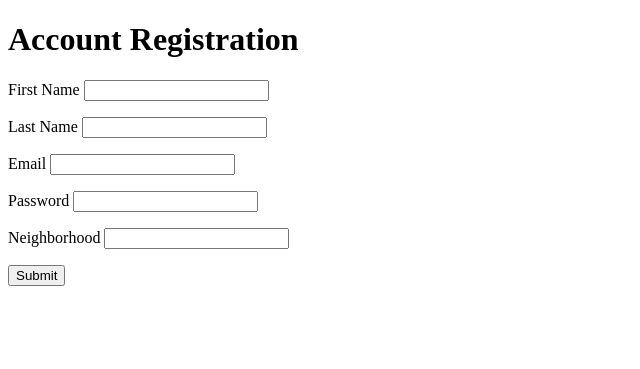
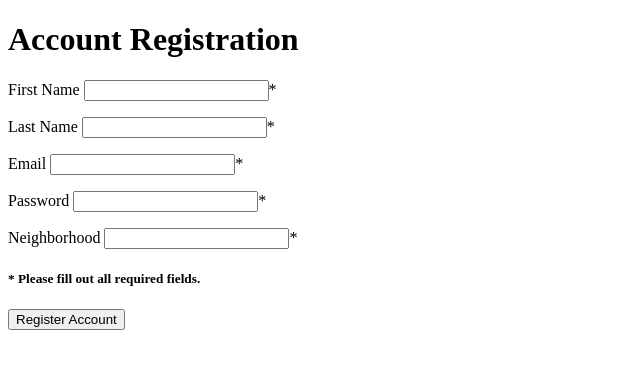
Before and after one commit to PeaPuffer/Kinjo-Community-App, a Flask app: page /register in a window 1280 px wide. Shown: the top 369 px of the page, without its empty margins (0-640 px from the left). Run offline with Flask 2, Linux system fonts and the light colour scheme.

Commit message:
Fixed registration bug

```diff
--- a/model.py
+++ b/model.py
@@ -18,7 +18,7 @@ class User(db.Model):
 
     fname = db.Column(db.String, nullable=False)
     lname = db.Column(db.String, nullable=False)
-    email = db.Column(db.String, unique=True)
+    email = db.Column(db.String, unique=True, nullable=False)
     password = db.Column(db.String, nullable=False)
     neighborhood = db.Column(db.String, nullable=False)
 
--- a/server.py
+++ b/server.py
@@ -10,6 +10,8 @@ app = Flask(__name__)
 app.secret_key = "DATASF"
 app.jinja_env.undefined=StrictUndefined
 connect_to_db(app)
+
+
 
 ### HOMEPAGE ##################################################
 
@@ -59,7 +61,7 @@ def register_user():
     return redirect('/')
 
 
-### UNOFFICIAL REPORTS #####################################################
+### UNOFFICIAL REPORTS #########################################
 
 @app.route('/unofficials')
 def all_unofficial():
@@ -79,7 +81,7 @@ def get_unofficial(unofficial_id):
     return render_template('unofficial_details.html', unofficial=unofficial)
 
 
-### OFFICIAL REPORTS #####################################################
+### OFFICIAL REPORTS ###########################################
 
 @app.route('/officials')
 def all_official():
--- a/templates/homepage.html
+++ b/templates/homepage.html
@@ -11,8 +11,8 @@
     <li><a href="/users">View all users</a></li>
   </ul>
 
-  <br>
-  <br>
+  <br/>
+  <br/>
   <h2>Log In</h2>
   <form action="/login" method="POST">
     <p>
@@ -24,7 +24,7 @@
     </p>
 
     <p>
-      <input type="submit">
+      <input type="submit" value="Login">
     </p>
   </form>
 
--- a/templates/register.html
+++ b/templates/register.html
@@ -6,13 +6,14 @@
 <h1>Account Registration</h1>
 
 <form action="/register" method="POST">
-  <p>First Name <input type="text" name="fname"></p>
-  <p>Last Name <input type="text" name="lname"></p>
-  <p>Email <input type="text" name="email"></p>
-  <p>Password <input type="password" name="password"></p>
-  <p>Neighborhood <input type="text" name="neighborhood"></p>
+  <p>First Name <input type="text" name="fname" required>*</p>
+  <p>Last Name <input type="text" name="lname" required>*</p>
+  <p>Email <input type="text" name="email" required>*</p>
+  <p>Password <input type="password" name="password" required>*</p>
+  <p>Neighborhood <input type="text" name="neighborhood" required>*</p>
+  <h5>* Please fill out all required fields.</h5>
   <p>
-    <input type="submit">
+    <input type="submit" value="Register Account">
   </p>
 </form>
 
```
Also changed, not shown: crud.py (+34 -25 lines).
